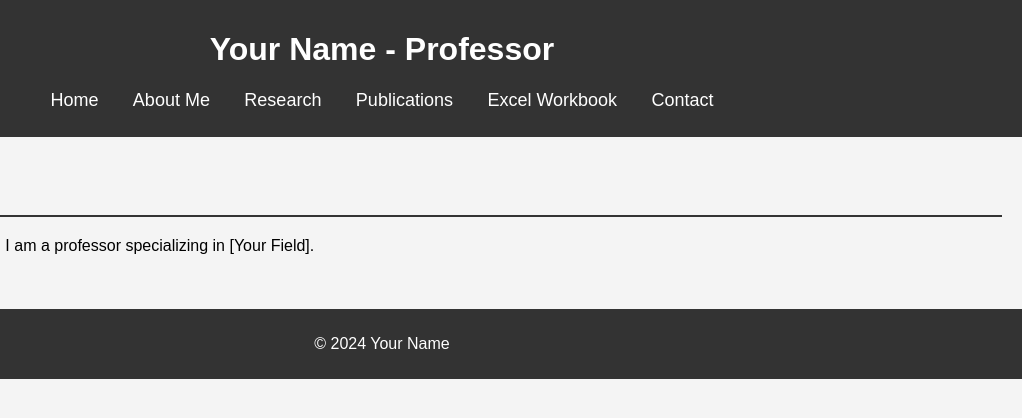
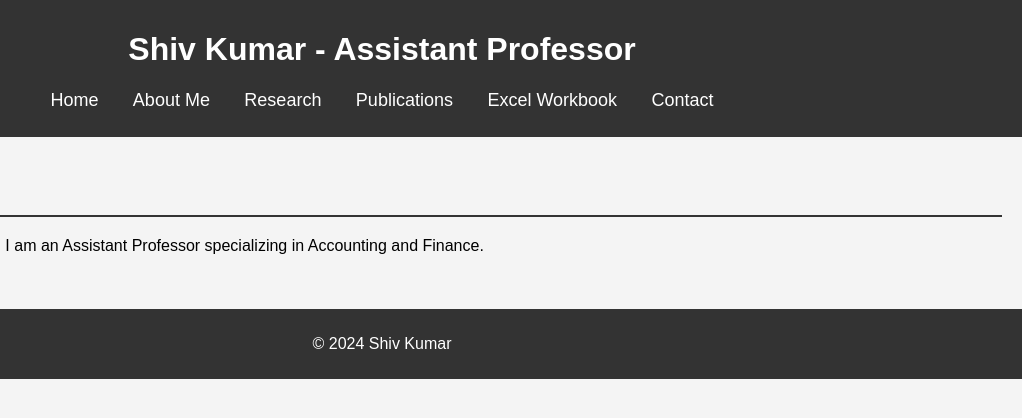
Before and after one commit to profshiv/hrcshiv, a plain HTML site: page index.html in a window 1280 px wide. Shown: the full height of the page, 258-1280 px from the left. Drawn offline with Linux system fonts and the light colour scheme.

Commit message:
Update index.html

```diff
--- a/index.html
+++ b/index.html
@@ -3,12 +3,12 @@
 <head>
     <meta charset="UTF-8">
     <meta name="viewport" content="width=device-width, initial-scale=1.0">
-    <title>Your Name - Professor</title>
+    <title>Shiv Kumar - Assistant Professor</title>
     <link rel="stylesheet" href="styles.css">
 </head>
 <body>
     <header>
-        <h1>Your Name - Professor</h1>
+        <h1>Shiv Kumar - Assistant Professor</h1>
         <nav>
             <ul>
                 <li><a href="index.html">Home</a></li>
@@ -23,12 +23,12 @@
 
     <section id="welcome">
         <h2>Welcome</h2>
-        <p>Welcome to my personal website. I am a professor specializing in [Your Field].</p>
+        <p>Welcome to my personal website. I am an Assistant Professor specializing in Accounting and Finance.</p>
         <img src="your-image.jpg" alt="Your Image">
     </section>
 
     <footer>
-        <p>&copy; 2024 Your Name</p>
+        <p>&copy; 2024 Shiv Kumar</p>
     </footer>
 </body>
 </html>
```
